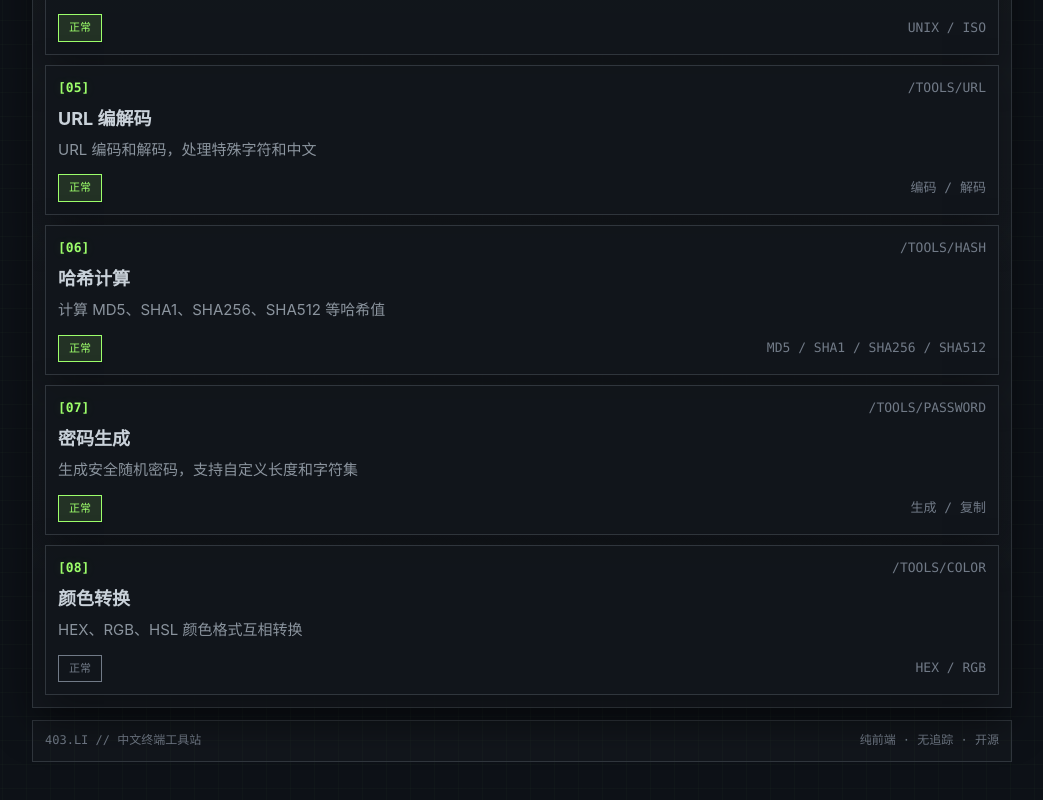
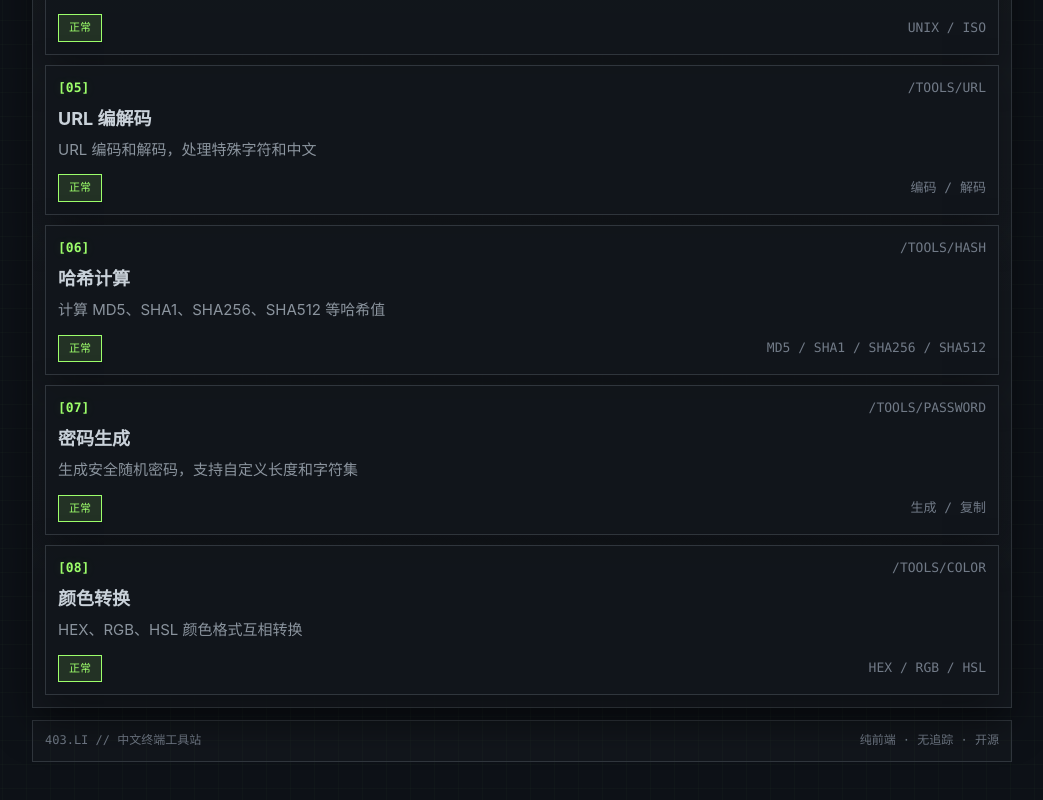
Before and after one commit to Xue-LC/403-li, a Vue app: page / in a window 1280 px wide. Shown: the part 820-1620 px from the top of the page, without its empty margins (118-1161 px from the left). Built offline with nearby package versions, Linux system fonts and the light colour scheme; a web font is replaced by a local one.

Commit message:
feat: 添加颜色转换工具 (ColorTool)
- 新增颜色格式转换功能（HEX ↔ RGB ↔ HSL）
- 支持颜色选择器和手动输入
- 实时转换和颜色预览
- 一键复制任意格式
- 更新路由和主页工具列表

```diff
--- a/src/router.js
+++ b/src/router.js
@@ -8,6 +8,7 @@ import TimestampTool from './tools/TimestampTool.vue'
 import UrlTool from './tools/UrlTool.vue'
 import HashTool from './tools/HashTool.vue'
 import PasswordTool from './tools/PasswordTool.vue'
+import ColorTool from './tools/ColorTool.vue'
 import Icons from './views/Icons.vue'
 import NotFound from './views/NotFound.vue'
 
@@ -58,6 +59,11 @@ const routes = [
     component: PasswordTool
   },
   {
+    path: '/tools/color',
+    name: 'ColorTool',
+    component: ColorTool
+  },
+  {
     path: '/games',
     name: 'Games',
     component: Icons
--- /dev/null
+++ b/src/tools/ColorTool.vue
@@ -0,0 +1,399 @@
+<template>
+  <div class="color-tool">
+    <!-- Topbar -->
+    <Topbar toolCount="1" />
+
+    <!-- 工具主体 -->
+    <section class="pane">
+      <div class="pane-head">
+        <span>🎨 颜色转换</span>
+        <span>在线工具</span>
+      </div>
+      <div class="pane-body">
+        <div class="tool-body">
+          <!-- 颜色选择器 -->
+          <div class="color-picker-wrapper">
+            <input
+              type="color"
+              v-model="hexColor"
+              @input="convertFromHex"
+              class="color-input"
+            />
+            <div class="color-preview" :style="{ backgroundColor: hexColor }"></div>
+          </div>
+
+          <!-- HEX 输入 -->
+          <label class="input-label">HEX：</label>
+          <div class="input-with-copy">
+            <input
+              type="text"
+              v-model="hexColor"
+              @input="convertFromHex"
+              placeholder="#9dff6b"
+              class="code-input"
+            />
+            <button class="copy-btn" @click="copyHex" title="复制 HEX">📋</button>
+          </div>
+
+          <!-- RGB 输入 -->
+          <label class="input-label">RGB：</label>
+          <div class="input-with-copy">
+            <input
+              type="text"
+              v-model="rgbColor"
+              @input="convertFromRgb"
+              placeholder="rgb(157, 255, 107)"
+              class="code-input"
+            />
+            <button class="copy-btn" @click="copyRgb" title="复制 RGB">📋</button>
+          </div>
+
+          <!-- HSL 输入 -->
+          <label class="input-label">HSL：</label>
+          <div class="input-with-copy">
+            <input
+              type="text"
+              v-model="hslColor"
+              @input="convertFromHsl"
+              placeholder="hsl(106, 100%, 71%)"
+              class="code-input"
+            />
+            <button class="copy-btn" @click="copyHsl" title="复制 HSL">📋</button>
+          </div>
+
+          <div v-if="error" class="status-error">❌ {{ error }}</div>
+        </div>
+      </div>
+    </section>
+
+    <!-- Footer -->
+    <footer class="footer">
+      <span>403.li // 颜色转换工具</span>
+      <span>纯前端处理 · 数据不会上传</span>
+    </footer>
+  </div>
+</template>
+
+<script>
+import Topbar from '../components/Topbar.vue'
+
+export default {
+  name: 'ColorTool',
+  components: {
+    Topbar
+  },
+  data() {
+    return {
+      hexColor: '#9dff6b',
+      rgbColor: '',
+      hslColor: '',
+      error: ''
+    }
+  },
+  methods: {
+    convertFromHex() {
+      try {
+        const hex = this.hexColor.trim()
+        if (!/^#[0-9A-Fa-f]{6}$/.test(hex)) {
+          throw new Error('无效的 HEX 格式')
+        }
+
+        // HEX → RGB
+        const r = parseInt(hex.slice(1, 3), 16)
+        const g = parseInt(hex.slice(3, 5), 16)
+        const b = parseInt(hex.slice(5, 7), 16)
+        this.rgbColor = `rgb(${r}, ${g}, ${b})`
+
+        // HEX → HSL
+        const hsl = this.rgbToHsl(r, g, b)
+        this.hslColor = `hsl(${Math.round(hsl.h)}, ${Math.round(hsl.s)}%, ${Math.round(hsl.l)}%)`
+
+        this.error = ''
+      } catch (e) {
+        this.error = e.message
+      }
+    },
+    convertFromRgb() {
+      try {
+        const match = this.rgbColor.match(/rgb\((\d+),\s*(\d+),\s*(\d+)\)/)
+        if (!match) throw new Error('无效的 RGB 格式')
+
+        const r = parseInt(match[1])
+        const g = parseInt(match[2])
+        const b = parseInt(match[3])
+
+        // RGB → HEX
+        this.hexColor = '#' + [r, g, b].map(x => x.toString(16).padStart(2, '0')).join('')
+
+        // RGB → HSL
+        const hsl = this.rgbToHsl(r, g, b)
+        this.hslColor = `hsl(${Math.round(hsl.h)}, ${Math.round(hsl.s)}%, ${Math.round(hsl.l)}%)`
+
+        this.error = ''
+      } catch (e) {
+        this.error = e.message
+      }
+    },
+    convertFromHsl() {
+      try {
+        const match = this.hslColor.match(/hsl\((\d+),\s*(\d+)%,\s*(\d+)%\)/)
+        if (!match) throw new Error('无效的 HSL 格式')
+
+        const h = parseInt(match[1])
+        const s = parseInt(match[2]) / 100
+        const l = parseInt(match[3]) / 100
+
+        // HSL → RGB
+        const rgb = this.hslToRgb(h, s, l)
+        this.rgbColor = `rgb(${rgb[0]}, ${rgb[1]}, ${rgb[2]})`
+
+        // HSL → HEX
+        this.hexColor = '#' + rgb.map(x => x.toString(16).padStart(2, '0')).join('')
+
+        this.error = ''
+      } catch (e) {
+        this.error = e.message
+      }
+    },
+    rgbToHsl(r, g, b) {
+      r /= 255; g /= 255; b /= 255
+      const max = Math.max(r, g, b), min = Math.min(r, g, b)
+      let h, s, l = (max + min) / 2
+      if (max === min) {
+        h = s = 0
+      } else {
+        const d = max - min
+        s = l > 0.5 ? d / (2 - max - min) : d / (max + min)
+        switch (max) {
+          case r: h = ((g - b) / d + (g < b ? 6 : 0)) / 6; break
+          case g: h = ((b - r) / d + 2) / 6; break
+          case b: h = ((r - g) / d + 4) / 6; break
+        }
+      }
+      return { h: h * 360, s: s * 100, l: l * 100 }
+    },
+    hslToRgb(h, s, l) {
+      const hue2rgb = (p, q, t) => {
+        if (t < 0) t += 1
+        if (t > 1) t -= 1
+        if (t < 1/6) return p + (q - p) * 6 * t
+        if (t < 1/2) return q
+        if (t < 2/3) return p + (q - p) * (2/3 - t) * 6
+        return p
+      }
+      const q = l < 0.5 ? l * (1 + s) : l + s - l * s
+      const p = 2 * l - q
+      const r = hue2rgb(p, q, h / 360 + 1/3)
+      const g = hue2rgb(p, q, h / 360)
+      const b = hue2rgb(p, q, h / 360 - 1/3)
+      return [Math.round(r * 255), Math.round(g * 255), Math.round(b * 255)]
+    },
+    copyHex() {
+      navigator.clipboard.writeText(this.hexColor)
+    },
+    copyRgb() {
+      navigator.clipboard.writeText(this.rgbColor)
+    },
+    copyHsl() {
+      navigator.clipboard.writeText(this.hslColor)
+    }
+  },
+  mounted() {
+    // 初始化时转换一次
+    this.convertFromHex()
+  }
+}
+</script>
+
+<style scoped>
+@import '../assets/styles.css';
+
+.color-tool {
+  width: min(var(--max), calc(100vw - 16px));
+  margin: 0 auto;
+  padding: 12px 0 20px;
+}
+
+/* === Pane === */
+.pane {
+  margin-top: 12px;
+  border: 1px solid var(--line);
+  background: var(--card-bg-gradient), var(--card-bg);
+  box-shadow: var(--card-shadow);
+  position: relative;
+}
+
+.pane::before {
+  content: "";
+  position: absolute;
+  top: 0;
+  left: 0;
+  right: 0;
+  height: 1px;
+  background: var(--card-top-line);
+  opacity: 0.5;
+}
+
+.pane-head {
+  padding: 10px 12px;
+  border-bottom: 1px solid var(--line);
+  display: flex;
+  justify-content: space-between;
+  align-items: center;
+  gap: 10px;
+  font-family: var(--mono);
+  font-size: 13px;
+  color: var(--muted);
+  text-transform: uppercase;
+  background: rgba(18,22,27,0.94);
+}
+
+.pane-body {
+  padding: 12px;
+}
+
+.tool-body {
+  margin-top: 1.5rem;
+}
+
+/* === Color Picker Wrapper === */
+.color-picker-wrapper {
+  display: flex;
+  align-items: center;
+  gap: 16px;
+  margin-bottom: 1.5rem;
+  padding: 1rem;
+  background: rgba(255,255,255,0.02);
+  border: 1px solid var(--line);
+  border-radius: 0;
+}
+
+.color-input {
+  width: 60px;
+  height: 60px;
+  border: 2px solid var(--line);
+  border-radius: 0;
+  cursor: pointer;
+  background: transparent;
+  padding: 0;
+}
+
+.color-input::-webkit-color-swatch-wrapper {
+  padding: 0;
+}
+
+.color-input::-webkit-color-swatch {
+  border: none;
+  border-radius: 0;
+}
+
+.color-input::-moz-color-swatch {
+  border: none;
+  border-radius: 0;
+}
+
+.color-preview {
+  flex: 1;
+  height: 60px;
+  border: 2px solid var(--line);
+  border-radius: 0;
+  box-shadow: 0 0 20px rgba(157, 255, 107, 0.3);
+}
+
+/* === Input Label === */
+.input-label {
+  color: var(--green);
+  display: block;
+  margin-bottom: 0.5rem;
+  margin-top: 1rem;
+  font-family: var(--mono);
+  font-size: 13px;
+  text-transform: uppercase;
+}
+
+/* === Input with Copy Button === */
+.input-with-copy {
+  position: relative;
+  display: flex;
+  align-items: center;
+}
+
+.code-input {
+  flex: 1;
+  background: var(--panel-2);
+  border: 1px solid var(--line);
+  color: var(--text);
+  font-family: var(--mono);
+  font-size: 14px;
+  padding: 12px 50px 12px 12px;
+  border-radius: 0;
+}
+
+.code-input:focus {
+  outline: 0;
+  border-color: var(--line-strong);
+  box-shadow: 0 0 20px var(--green-glow);
+}
+
+.copy-btn {
+  position: absolute;
+  right: 8px;
+  background: transparent;
+  border: none;
+  color: var(--green);
+  cursor: pointer;
+  font-size: 18px;
+  padding: 8px;
+  transition: all 0.2s;
+}
+
+.copy-btn:hover {
+  color: var(--text);
+  transform: scale(1.1);
+}
+
+/* === Status Messages === */
+.status-error {
+  color: var(--red);
+  margin-top: 1.25rem;
+  font-family: var(--mono);
+  font-size: 13px;
+  padding: 12px 14px;
+  border: 1px solid rgba(255,107,125,.3);
+  background: #ff6b7d0d;
+  border-radius: 0;
+}
+
+/* === Responsive === */
+@media (max-width: 640px) {
+  .color-tool {
+    width: 100%;
+    max-width: 100%;
+    padding: 8px 0 16px;
+  }
+
+  .pane-body {
+    padding: 10px;
+  }
+
+  .color-picker-wrapper {
+    flex-direction: column;
+    gap: 12px;
+  }
+
+  .color-input {
+    width: 100%;
+    height: 50px;
+  }
+
+  .color-preview {
+    width: 100%;
+  }
+}
+
+@media (max-width: 375px) {
+  .color-picker-wrapper {
+    padding: 0.75rem;
+  }
+}
+</style>
--- a/src/views/Home.vue
+++ b/src/views/Home.vue
@@ -169,8 +169,8 @@ export default {
           name: '颜色转换',
           description: 'HEX、RGB、HSL 颜色格式互相转换',
           status: 'normal',
-          statusText: '正常',
-          features: 'HEX / RGB',
+          statusText: '正常', statusColor: '#9dff6b',
+          features: 'HEX / RGB / HSL',
           category: 'image'
         }
       ]
```
